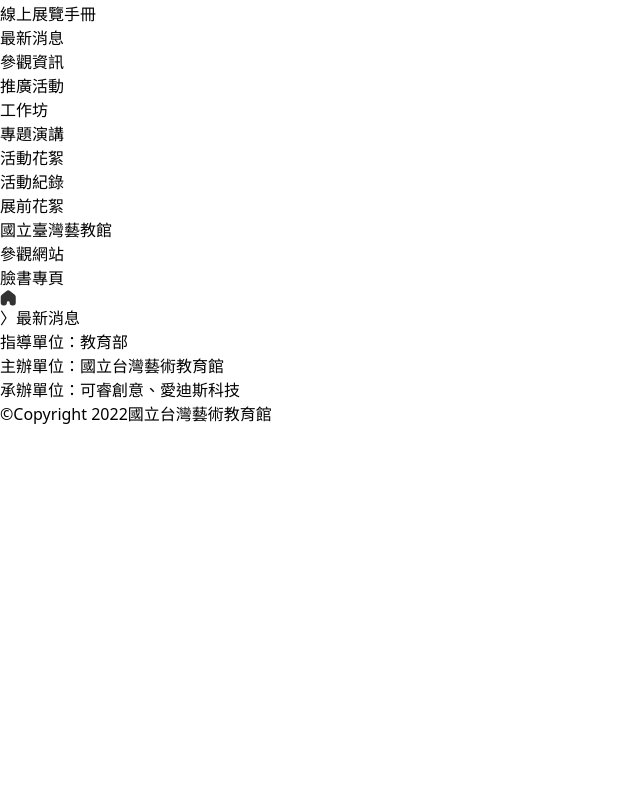
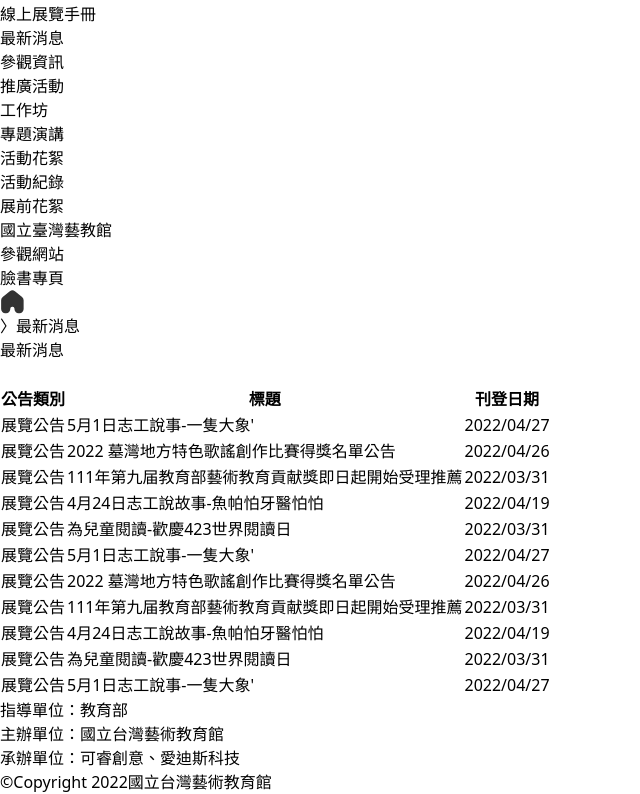
Before and after one commit to cs2338139/AE_web, a Vue app: page /news in a window 1280 px wide. Shown: the part 455-1249 px from the top of the page, without its empty margins (0-640 px from the left). Before the commit the page ends 881 px from the top, so only its background shows below. Built offline with nearby package versions, Linux system fonts and the light colour scheme.

Commit message:
new-complate

```diff
--- a/src/App.vue
+++ b/src/App.vue
@@ -7,7 +7,7 @@ import FootBar from "./components/FootBar/FootBar.vue";
 <template>
   <NavBar></NavBar>
 
-  <div class="wrap min-h-screen mt-44">
+  <div class="wrap min-h-screen pt-44 pb-16 -mb-16">
     <RouterView />
   </div>
 
--- /dev/null
+++ b/src/components/NewsTable/NewsTable.vue
@@ -0,0 +1,27 @@
+<script setup>
+import NewsTableItem from './src/NewsTableItem.vue';
+defineProps({
+
+});
+</script>
+
+<template>
+    <h1 class="text-3xl font-bold">最新消息</h1>
+    <br>
+    <table class="w-full">
+        <tr class="bg-zinc-300 border-y text-center">
+            <th class="px-3 py-2 w-1/12">公告類別</th>
+            <th class="px-3 py-2">標題</th>
+            <th class="px-3 py-2 w-1/12">刊登日期</th>
+        </tr>
+        <slot></slot>
+    </table>
+
+</template>
+
+<style>
+@tailwind base;
+@tailwind components;
+@tailwind utilities;
+
+</style>
--- /dev/null
+++ b/src/components/NewsTable/src/NewsTableItem.vue
@@ -0,0 +1,26 @@
+<script setup>
+
+defineProps({
+
+});
+</script>
+
+<template>
+    <tr class="hover:bg-zinc-100 border-y text-center">
+        <td class="px-3 py-2">
+            <slot name="type"></slot>
+        </td>
+        <td class="px-3 py-2">
+            <slot name="title"></slot>
+        </td>
+        <td class="px-3 py-2">
+            <slot name="date"></slot>
+        </td>
+    </tr>
+</template>
+
+<style>
+@tailwind base;
+@tailwind components;
+@tailwind utilities;
+</style>
--- a/src/components/Road/HomeIcon.vue
+++ /dev/null
@@ -1,17 +0,0 @@
-<script setup>
-
-</script>
-
-<template>
-    <svg class="inline" width="16" height="16" viewBox="0 0 16 16" fill="none" xmlns="http://www.w3.org/2000/svg">
-        <path
-            d="M1.5 6.79815C1.5 6.18606 1.78029 5.60767 2.26071 5.22839L7.01071 1.47839C7.73733 0.90474 8.76267 0.90474 9.48929 1.47839L14.2393 5.22839C14.7197 5.60767 15 6.18606 15 6.79815V12.7105C15 13.8151 14.1046 14.7105 13 14.7105H12.3816C11.277 14.7105 10.3816 13.8151 10.3816 12.7105V12.4474C10.3816 11.3428 9.48615 10.4474 8.38158 10.4474H8.11842C7.01385 10.4474 6.11842 11.3428 6.11842 12.4474V12.7105C6.11842 13.8151 5.22299 14.7105 4.11842 14.7105H3.5C2.39543 14.7105 1.5 13.8151 1.5 12.7105V6.79815Z"
-            fill="#333333" stroke="#333333" stroke-width="1.5" stroke-miterlimit="5.75877" />
-    </svg>
-</template>
-
-<style>
-@tailwind base;
-@tailwind components;
-@tailwind utilities;
-</style>
--- /dev/null
+++ b/src/components/Road/Road.vue
@@ -0,0 +1,30 @@
+<script setup>
+import HomeIcon from "./src/HomeIcon.vue";
+defineProps({
+
+});
+</script>
+
+<template>
+    <div class="flex">
+        <div>
+            <HomeIcon />
+        </div>
+        <div class="text-base">
+            <slot></slot>
+        </div>
+    </div>
+
+</template>
+
+<style>
+@tailwind base;
+@tailwind components;
+@tailwind utilities;
+
+@layer components {
+    .dev-border-view {
+        @apply border border-solid box-border;
+    }
+}
+</style>
--- /dev/null
+++ b/src/components/Road/src/HomeIcon.vue
@@ -0,0 +1,18 @@
+<script setup>
+
+</script>
+
+<template>
+        <svg width="24" height="24" viewBox="0 0 16 16" fill="none" xmlns="http://www.w3.org/2000/svg">
+            <path
+                d="M1.5 6.79815C1.5 6.18606 1.78029 5.60767 2.26071 5.22839L7.01071 1.47839C7.73733 0.90474 8.76267 0.90474 9.48929 1.47839L14.2393 5.22839C14.7197 5.60767 15 6.18606 15 6.79815V12.7105C15 13.8151 14.1046 14.7105 13 14.7105H12.3816C11.277 14.7105 10.3816 13.8151 10.3816 12.7105V12.4474C10.3816 11.3428 9.48615 10.4474 8.38158 10.4474H8.11842C7.01385 10.4474 6.11842 11.3428 6.11842 12.4474V12.7105C6.11842 13.8151 5.22299 14.7105 4.11842 14.7105H3.5C2.39543 14.7105 1.5 13.8151 1.5 12.7105V6.79815Z"
+                fill="#333333" stroke="#333333" stroke-width="1.5" stroke-miterlimit="5.75877" />
+        </svg>
+</template>
+
+<style>
+@tailwind base;
+@tailwind components;
+@tailwind utilities;
+
+</style>
--- a/src/components/Road/RoadItem.vue
+++ b/src/components/Road/src/RoadItem.vue
@@ -3,7 +3,7 @@
 </script>
 
 <template>
-    <span class="mx-5 inline">〉</span>
+    <span class="mx-5 font-bold">〉</span>
     <span>
         <slot></slot>
     </span>
--- a/src/router/router.js
+++ b/src/router/router.js
@@ -2,6 +2,7 @@ import { createRouter, createWebHistory } from "vue-router";
 import HomeView from "../views/HomeView.vue";
 import NewsView from "../views/NewsView.vue";
 import VistInformationView from "../views/VistInformationView.vue";
+import NotFound from "../views/NotFound.vue";
 
 const router = createRouter({
   history: createWebHistory(import.meta.env.BASE_URL),
@@ -21,6 +22,7 @@ const router = createRouter({
       name: "VistInformationView",
       component: VistInformationView,
     },
+    { path: "/:pathMatch(.*)*", name: "NotFound", component: NotFound },
   ],
 });
 
--- a/src/views/NewsView.vue
+++ b/src/views/NewsView.vue
@@ -1,14 +1,78 @@
 <script setup>
 import { RouterLink, RouterView } from "vue-router";
-import HomeIcon from '@/components/Road/HomeIcon.vue'
-import RoadItem from '@/components/Road/RoadItem.vue'
+import Road from "../components/Road/Road.vue";
+import RoadItem from "../components/Road/src/RoadItem.vue";
+import NewsTable from "../components/NewsTable/NewsTable.vue";
+import NewsTableItem from "../components/NewsTable/src/NewsTableItem.vue";
+
 
 </script>
 
 <template>
-  <div>
-    <HomeIcon /><RoadItem>最新消息</RoadItem>
-  </div>
+
+  <Road class="mb-10">
+    <RoadItem>最新消息</RoadItem>
+  </Road>
+
+  <NewsTable>
+    <NewsTableItem>
+      <template #type>展覽公告</template>
+      <template #title>5月1日志工說事-一隻大象'</template>
+      <template #date>2022/04/27</template>
+    </NewsTableItem>
+    <NewsTableItem>
+      <template #type>展覽公告</template>
+      <template #title>2022 墓灣地方特色歌謠創作比賽得獎名單公告</template>
+      <template #date>2022/04/26</template>
+    </NewsTableItem>
+    <NewsTableItem>
+      <template #type>展覽公告</template>
+      <template #title>111年第九届教育部藝術教育貢献獎即日起開始受理推薦</template>
+      <template #date>2022/03/31</template>
+    </NewsTableItem>
+    <NewsTableItem>
+      <template #type>展覽公告</template>
+      <template #title>4月24日志工說故事-魚帕怕牙醫怕怕</template>
+      <template #date>2022/04/19</template>
+    </NewsTableItem>
+    <NewsTableItem>
+      <template #type>展覽公告</template>
+      <template #title>為兒童閱讀-歡慶423世界閱讀日</template>
+      <template #date>2022/03/31</template>
+    </NewsTableItem>
+        <NewsTableItem>
+      <template #type>展覽公告</template>
+      <template #title>5月1日志工說事-一隻大象'</template>
+      <template #date>2022/04/27</template>
+    </NewsTableItem>
+    <NewsTableItem>
+      <template #type>展覽公告</template>
+      <template #title>2022 墓灣地方特色歌謠創作比賽得獎名單公告</template>
+      <template #date>2022/04/26</template>
+    </NewsTableItem>
+    <NewsTableItem>
+      <template #type>展覽公告</template>
+      <template #title>111年第九届教育部藝術教育貢献獎即日起開始受理推薦</template>
+      <template #date>2022/03/31</template>
+    </NewsTableItem>
+    <NewsTableItem>
+      <template #type>展覽公告</template>
+      <template #title>4月24日志工說故事-魚帕怕牙醫怕怕</template>
+      <template #date>2022/04/19</template>
+    </NewsTableItem>
+    <NewsTableItem>
+      <template #type>展覽公告</template>
+      <template #title>為兒童閱讀-歡慶423世界閱讀日</template>
+      <template #date>2022/03/31</template>
+    </NewsTableItem>
+    <NewsTableItem>
+      <template #type>展覽公告</template>
+      <template #title>5月1日志工說事-一隻大象'</template>
+      <template #date>2022/04/27</template>
+    </NewsTableItem>
+  </NewsTable>
+
+
 
 </template>
 
--- a/src/components/Road/RoadItemRouter.vue
+++ b/src/views/NotFound.vue
@@ -1,9 +1,9 @@
 <script setup>
-
 </script>
 
 <template>
-
+    <div>404 - Page not found</div>
+    <div>Go back home.</div>
 </template>
 
 <style>
--- a/src/views/VistInformationView.vue
+++ b/src/views/VistInformationView.vue
@@ -1,30 +1,59 @@
 <script setup>
-import HomeNews from '@/components/Home_News/Home_News.vue'
+import Road from "../components/Road/Road.vue";
+import RoadItem from "../components/Road/src/RoadItem.vue";
 
 </script>
 
 <template>
-  <div>
-    <img src="" alt="" class />
-    <div class="mt-44 mb-10">
+  <Road class="mb-10 ">
+    <RoadItem>參觀資訊</RoadItem>
+  </Road>
+
+  <div class="">
+    <div class="dev-border-view w-1/2 float-left flex-col justify-between">
+
+      <div class="dev-border-view2 ">
+        <div class="text-lg font-bold my-2">免費入場</div>
+        <div class="text-base font-normal">周一休館</div>
+        <div class="text-base font-normal">週二至週日 9:00-17:00</div>
+        <div class="text-base font-normal">國定假日照常開館</div>
+      </div>
+
+      <div class="dev-border-view2 ">
+        <div class="text-lg font-bold my-2">免費入場</div>
+        <div class="text-base font-normal">周一休館</div>
+        <div class="text-base font-normal">週二至週日 9:00-17:00</div>
+        <div class="text-base font-normal">國定假日照常開館</div>
+      </div>
+
+      <div class="dev-border-view2 ">
+        <div class="text-lg font-bold my-2">免費入場</div>
+        <div class="text-base font-normal">周一休館</div>
+        <div class="text-base font-normal">週二至週日 9:00-17:00</div>
+        <div class="text-base font-normal">國定假日照常開館</div>
+      </div>
 
     </div>
 
-    <div class="h-60 mb-5">
-      <div class="w-2/3 h-full pr-10 float-left pt-3 border-r border-black">
-        <HomeNews />
-      </div>
-
-      <div class="w-1/3 h-full pl-10 float-right pt-3">
-        <VisitInformation />
-      </div>
+    <div class="dev-border-view w-1/2 float-right">
 
     </div>
   </div>
+
 </template>
 
 <style>
 @tailwind base;
 @tailwind components;
 @tailwind utilities;
+
+@layer components {
+  .dev-border-view {
+    @apply border border-solid box-border;
+  }
+
+  .dev-border-view2 {
+    @apply border border-solid box-border border-green-700;
+  }
+}
 </style>
```
Also changed, not shown: src/components/Road/src/RoadItemRouter.vue (added, +21 -0 lines).
